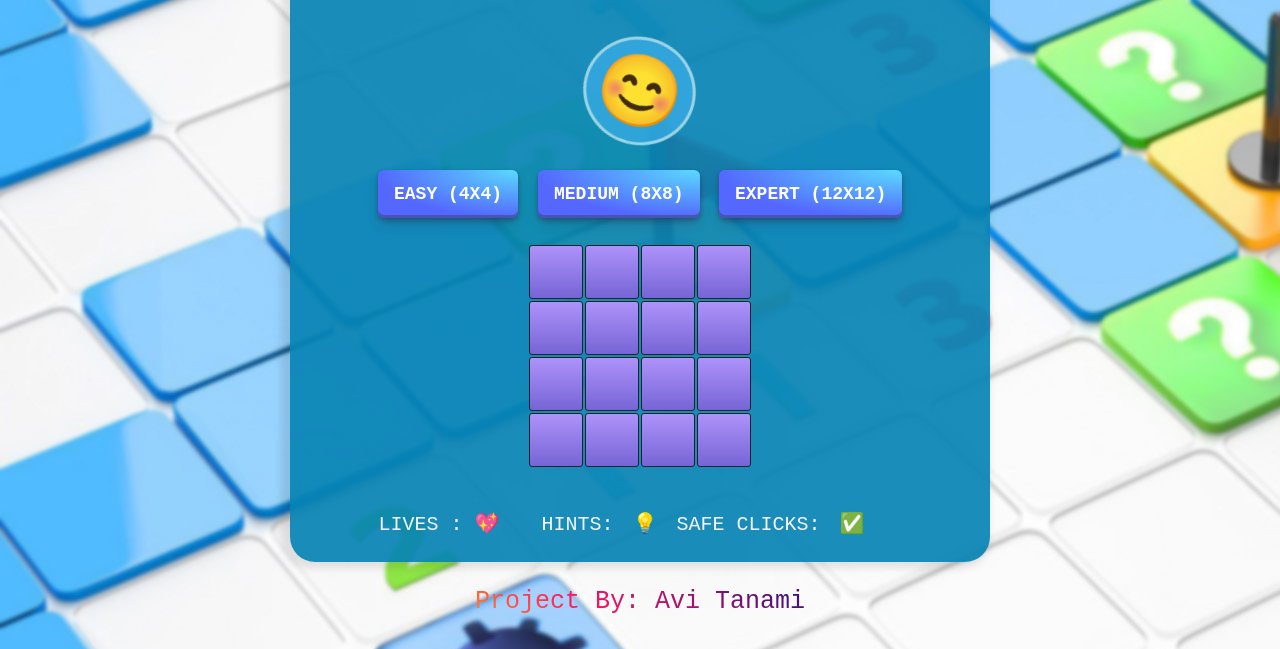
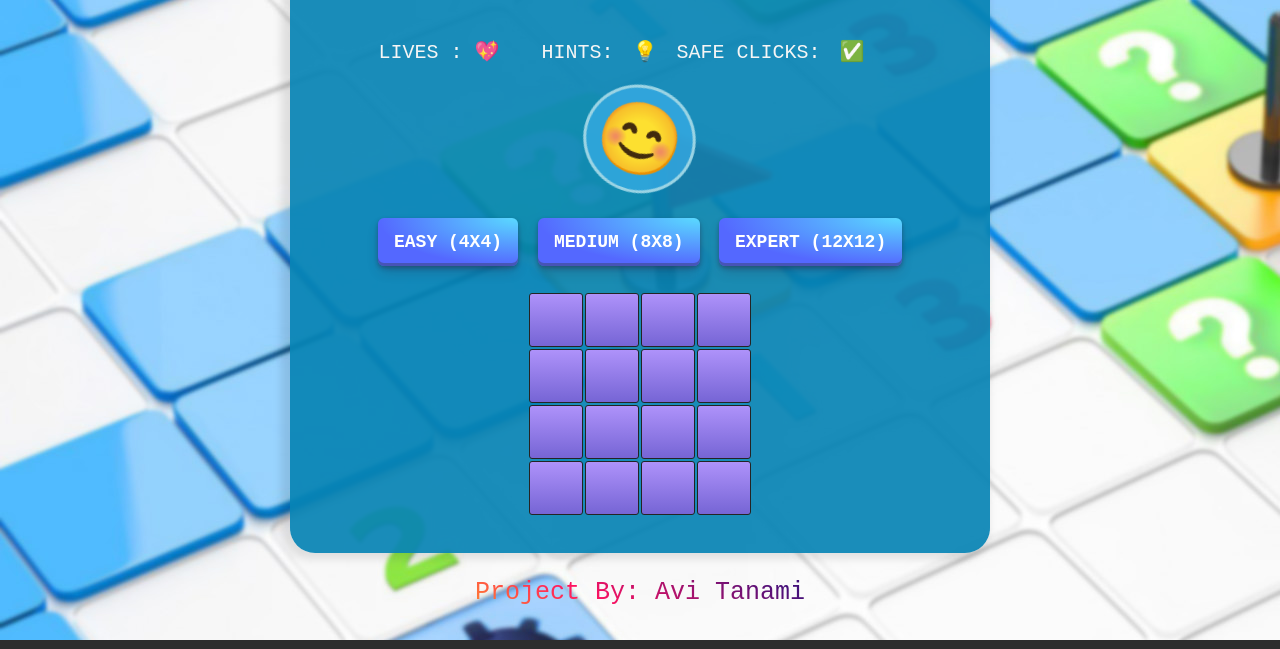
Before and after one commit to AviTanami/Sprint1, a plain HTML site: page index.html in a window 1280 px wide. Shown: the part 232-881 px from the top of the page. Drawn offline with Linux system fonts and the light colour scheme.

Commit message:
Add files via upload

```diff
--- a/index.html
+++ b/index.html
@@ -13,6 +13,14 @@
     <div class="game-container">
         <h1>MineSweeper</h1>
         <div class="timer-container">TIMER: ⏳ <span class="timer">0.000</span></div>
+        <div class="lives-container">LIVES : <span class="lives">💖</span>
+            <span class="hints-container"> HINTS: <span class="hints">
+                    <button class="hint-btn" onclick="nextClickHint(this)">💡</button>
+                    <span class="safe-click-btn"> SAFE CLICKS: <span class="safe">
+                        <button class="safe-btn" onclick="nextSafeClick(this)">✅</button>
+                </span>
+
+        </div>
         <div class="restart-btn-container">
             <button class="restart-btn">😊</button>
         </div>
@@ -24,14 +32,14 @@
         <table>
             <tbody></tbody>
         </table>
-        <div class="lives-container">LIVES : <span class="lives">💖</span>
+        <!-- <div class="lives-container">LIVES : <span class="lives">💖</span>
             <span class="hints-container"> HINTS: <span class="hints">
                     <button class="hint-btn" onclick="nextClickHint(this)">💡</button>
                     <span class="safe-click-btn"> SAFE CLICKS: <span class="safe">
                         <button class="safe-btn" onclick="nextSafeClick(this)">✅</button>
                 </span>
 
-        </div>
+        </div> -->
     </div>
     <footer>
         <p>Project By: Avi Tanami</p>
```
